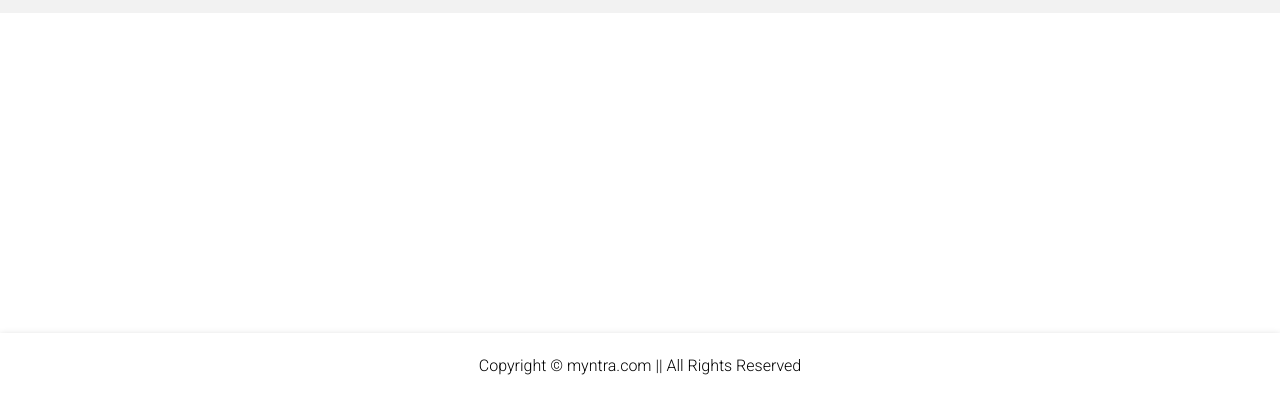
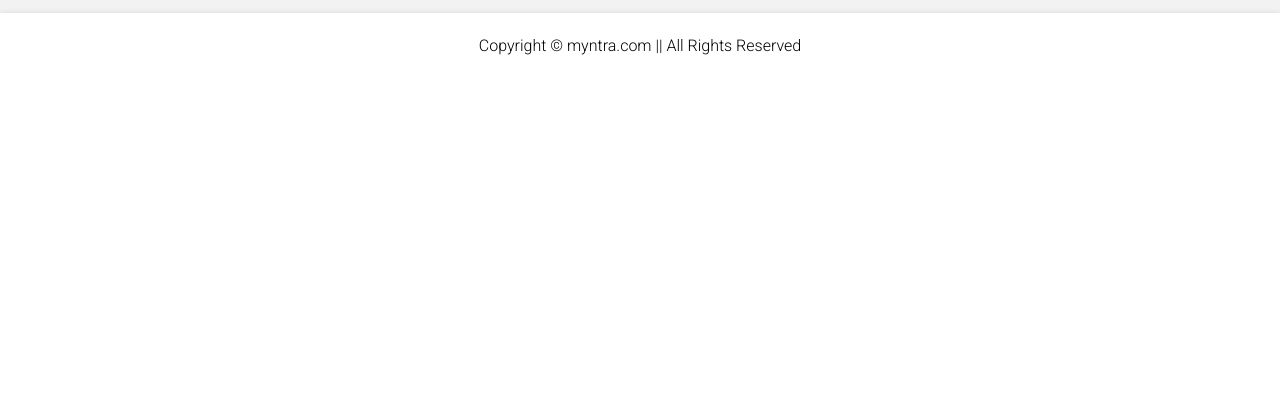
Before and after one commit to jayant613/Myntra_Clone.github.io, a plain HTML site: page index.html in a window 1280 px wide. Shown: the part 2289-2687 px from the top of the page. After the commit the page ends 2367 px from the top, so only its background shows below. Drawn offline with Linux system fonts and the light colour scheme.

Commit message:
Update index.html

```diff
--- a/index.html
+++ b/index.html
@@ -125,9 +125,6 @@
         <img class="homeImg" src="./Assets/Asset 50.webp">
     </section>
 
-    <section class="tall"></section>
-    <!--footer-->
-
     <footer>
         Copyright &copy; myntra.com || All Rights Reserved
     </footer>
```
